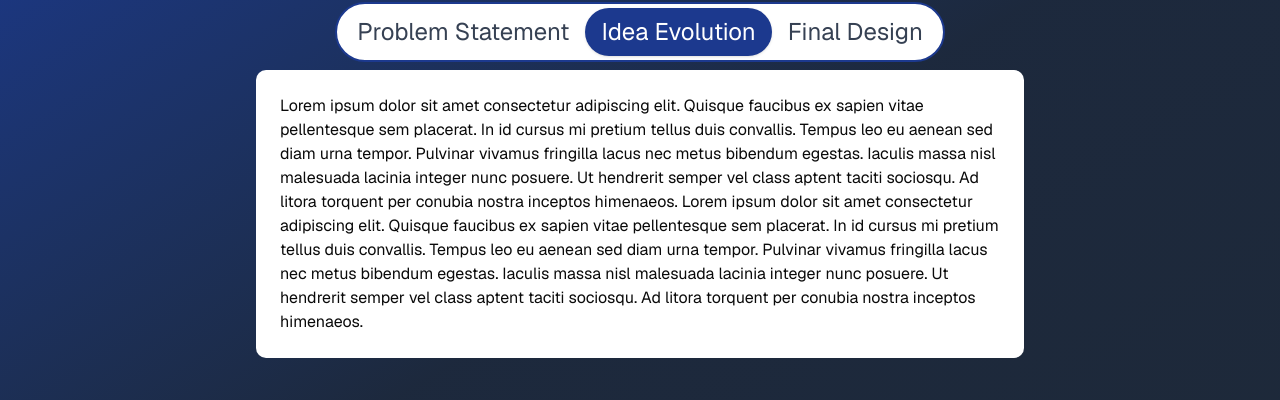
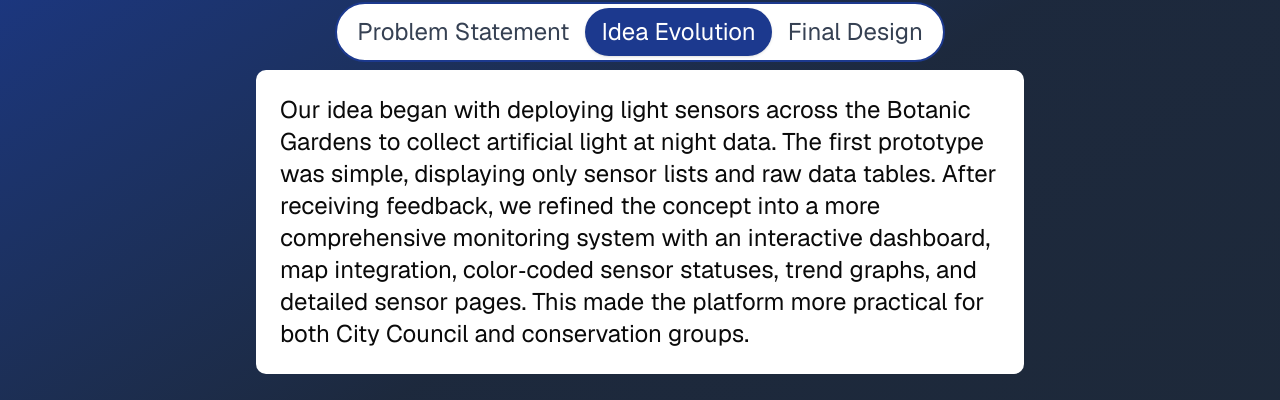
Before and after one commit to larryhokinghonh/OIP, a Next.js app: page / in a window 1280 px wide. Both pictures are taken after a click on the tab "Idea Evolution". Shown: the part 954-1354 px from the top of the page. Built offline with nearby package versions, Linux system fonts and the light colour scheme.

Commit message:
Filled in summary info for the tab

```diff
--- a/src/app/page.tsx
+++ b/src/app/page.tsx
@@ -68,18 +68,24 @@ export default function Home() {
             <TabsContent value="idea-evolution">
               <Card>
                 <CardContent>
-                  <p>Lorem ipsum dolor sit amet consectetur adipiscing elit. Quisque faucibus ex sapien vitae pellentesque sem placerat. In id cursus mi pretium tellus duis convallis. Tempus leo eu aenean sed diam urna tempor. Pulvinar vivamus fringilla lacus nec metus bibendum egestas. Iaculis massa nisl malesuada lacinia integer nunc posuere. Ut hendrerit semper vel class aptent taciti sociosqu. Ad litora torquent per conubia nostra inceptos himenaeos.
-
-Lorem ipsum dolor sit amet consectetur adipiscing elit. Quisque faucibus ex sapien vitae pellentesque sem placerat. In id cursus mi pretium tellus duis convallis. Tempus leo eu aenean sed diam urna tempor. Pulvinar vivamus fringilla lacus nec metus bibendum egestas. Iaculis massa nisl malesuada lacinia integer nunc posuere. Ut hendrerit semper vel class aptent taciti sociosqu. Ad litora torquent per conubia nostra inceptos himenaeos.</p>
+                  <p className="text-2xl font-[400]">Our idea began with deploying light sensors across the Botanic Gardens to collect
+                    artificial light at night data. The first prototype was simple, displaying only sensor
+                    lists and raw data tables. After receiving feedback, we refined the concept into a more
+                    comprehensive monitoring system with an interactive dashboard, map integration, color‑coded
+                    sensor statuses, trend graphs, and detailed sensor pages. This made the platform
+                    more practical for both City Council and conservation groups.</p>
                 </CardContent>
               </Card>
             </TabsContent>
             <TabsContent value="final-design">
               <Card>
                 <CardContent>
-                  <p>Lorem ipsum dolor sit amet consectetur adipiscing elit. Quisque faucibus ex sapien vitae pellentesque sem placerat. In id cursus mi pretium tellus duis convallis. Tempus leo eu aenean sed diam urna tempor. Pulvinar vivamus fringilla lacus nec metus bibendum egestas. Iaculis massa nisl malesuada lacinia integer nunc posuere. Ut hendrerit semper vel class aptent taciti sociosqu. Ad litora torquent per conubia nostra inceptos himenaeos.
+                  <p className="text-2xl font-[400]">The final design is a high‑fidelity monitoring platform that provides both City Council and
+                    conservation groups with clear insights into artificial light at night within the Botanic Gardens.
+                    It features a central dashboard with live data, a map showing sensor deployment, colour‑coded sensor
+                    statuses, and detailed sensor pages with graphs and notifications. This system transforms raw light
+                    readings into an accessible tool that supports evidence‑based decisions while safeguarding biodiversity. </p>
 
-Lorem ipsum dolor sit amet consectetur adipiscing elit. Quisque faucibus ex sapien vitae pellentesque sem placerat. In id cursus mi pretium tellus duis convallis. Tempus leo eu aenean sed diam urna tempor. Pulvinar vivamus fringilla lacus nec metus bibendum egestas. Iaculis massa nisl malesuada lacinia integer nunc posuere. Ut hendrerit semper vel class aptent taciti sociosqu. Ad litora torquent per conubia nostra inceptos himenaeos.</p>
                 </CardContent>
               </Card>
             </TabsContent>
```
